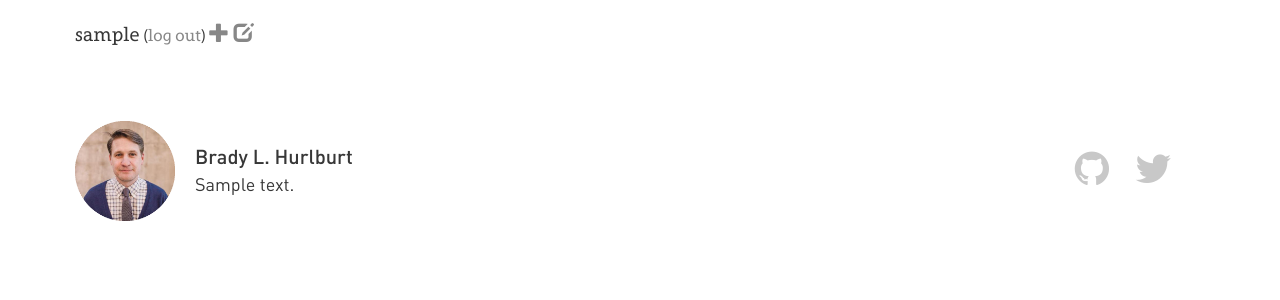
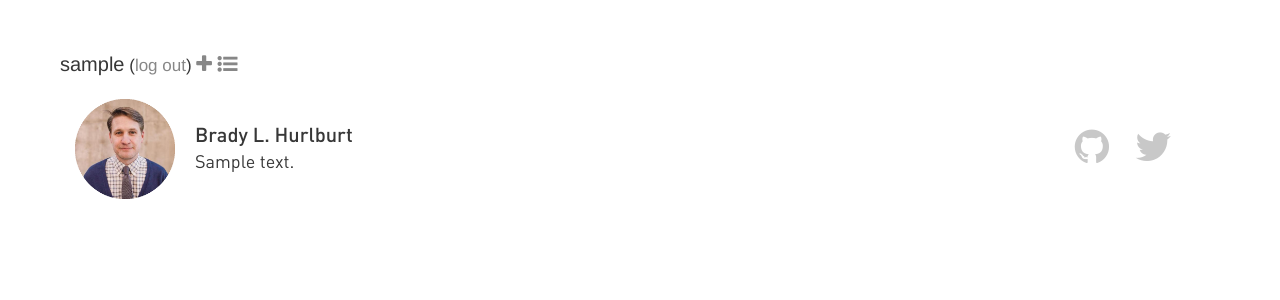
Before and after one commit to aninternetof/bremen, a Django app: page / in a window 1280 px wide; the page is wider, and only the part inside the window is pictured. Shown: the top 300 px of that part. Run offline with Django 3.2, Linux system fonts and the light colour scheme; a user stored in the database is signed in; tables that the repository leaves empty hold one stand-in row (values such as "Sample post"); some libraries are stand-ins or nearby versions; some web fonts are replaced.

Commit message:
Cleans up

```diff
--- a/blog/static/css/style.css
+++ b/blog/static/css/style.css
@@ -1,6 +1,10 @@
 body{
 	color: rgb(55,55,55);
 	font-size: 20px;
+}
+
+.container{
+  margin-bottom: 5em;
 }
 
 .post-title{
@@ -50,7 +54,11 @@
 }
 
 .user-bar{
-	margin: 1em 3em;
+	margin-left: 3em;
+  margin-top: 0.5em;
+  margin-bottom: 1em;
+  padding-left:0;
+  padding-right:0;
 }
 
 .user-bar a{
--- a/blog/templates/blog/base.html
+++ b/blog/templates/blog/base.html
@@ -15,14 +15,10 @@
     <body>
 
       {% if user.is_authenticated %}
-      <div class="row user-bar">
-        <div class="col-lg-12">
-          <p>
+        <div class="col-lg-12 user-bar">
           {{ user.username }}<small> (<a href="{% url 'logout' %}">log out</a>) </small>
-            <a href="{% url 'post_new' %}" class="top-menu"><span class="glyphicon glyphicon-plus"></span></a>
-            <a href="{% url 'post_draft_list' %}" class="top-menu"><span class="glyphicon glyphicon-edit"></span></a>
-          </p>
-        </div>
+          <a href="{% url 'post_new' %}" class="top-menu"><i class="fa fa-plus"></i></a>
+          <a href="{% url 'post_draft_list' %}" class="top-menu"><i class="fa fa-list-ul"></i></a>
         </div>
       {% endif %}
 
@@ -40,7 +36,9 @@
         </div>
       </div>
 
+
     <div class="container">
+
       <div class="col-centered">
         {% block content %}
         {% endblock %}
```
Also changed, not shown: blog/templates/blog/post_detail.html (+10 -8 lines). Lines whose indentation alone changed are shown as unchanged.
